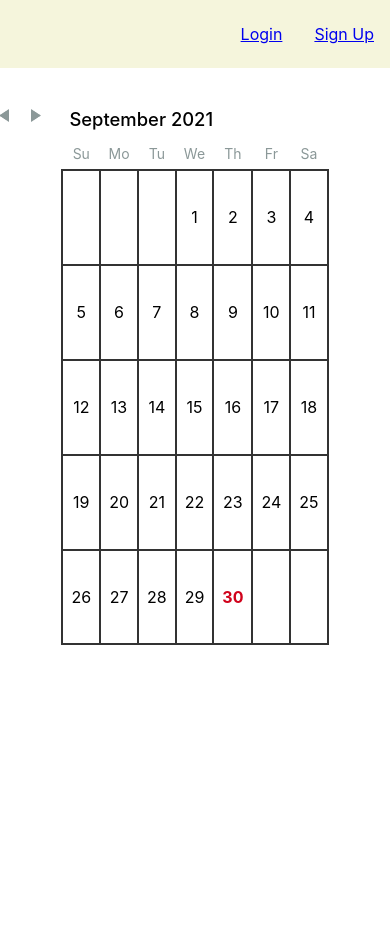
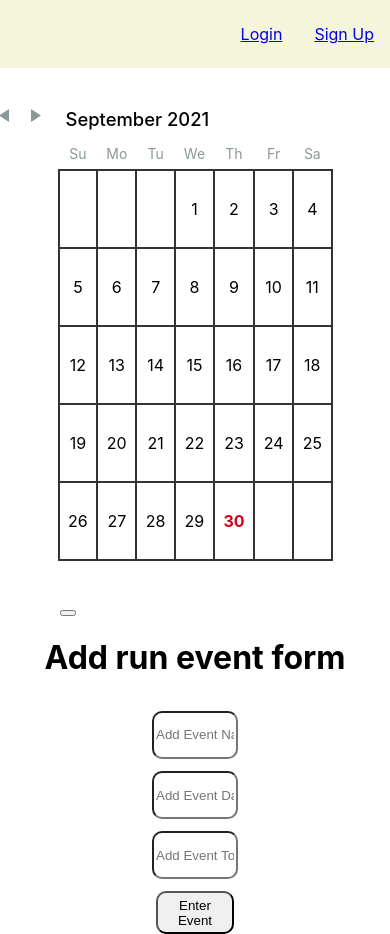
Before and after one commit to chadtarpey615/run-fit, a React (Create React App) app in the folder frontend/: page /calendar in a window 390 px wide. Both pictures are taken after a click on the element "10". Before the commit the page ends 844 px from the top, so only its background shows below. Built offline with nearby package versions, Linux system fonts and the light colour scheme.

Commit message:
added onClick for calendar to add run event

```diff
--- a/frontend/src/App.css
+++ b/frontend/src/App.css
@@ -173,6 +173,26 @@
   margin-right: 42rem;
 }
 
+.run-form {
+  display: flex;
+  flex-direction: column;
+  justify-content: center;
+  align-items: center;
+}
+
+.run-form input {
+  margin-top: 12px;
+  width: 20vw;
+  height: 5vh;
+  border-radius: 10px;
+}
+.run-form button {
+  margin-top: 12px;
+  width: 20vw;
+  height: 5vh;
+  border-radius: 10px;
+}
+
 @media only screen and (max-width: 1400px) {
   .DayPicker-NavButton--next {
     margin-right: 30rem;
@@ -204,6 +224,11 @@
 }
 
 @media only screen and (max-width: 900px) {
+  .DayPicker-Month {
+    height: 50vh;
+    width: 70vw;
+    margin: 20px 30px;
+  }
   .DayPicker-NavButton--next {
     margin-right: 20rem;
   }
--- a/frontend/src/screens/CalendarScreen.js
+++ b/frontend/src/screens/CalendarScreen.js
@@ -1,4 +1,4 @@
-import React from 'react'
+import React, { useState } from 'react'
 import DayPicker from 'react-day-picker';
 import 'react-day-picker/lib/style.css';
 import Tile from "../components/Tile"
@@ -6,16 +6,45 @@ import moment from 'moment'
 // import { useDispatch, useSelector } from "react-redux"
 
 const CalendarScreen = () => {
+
+    const [selectDay, setSelectDay] = useState(null)
+
+    const handleDay = (e) => {
+        setSelectDay(e)
+    }
+
     return (
         <>
-            {/* <h1 className="title">Run Fit Calendar</h1>
-            <div className="date">
-                {moment().format('MMMM ')}
-            </div>
-            <div className="blocks">
-                <Tile />
-            </div> */}
-            <DayPicker />
+
+            <DayPicker onDayClick={handleDay}
+
+            />
+            <button onClick={(e) => setSelectDay(null)}></button>
+            {selectDay ? (
+                <form className="run-form">
+                    <h1>Add run event form </h1>
+
+                    <div >
+                        <label htmlFor="name" > </label>
+                        <input type="text" placeholder="Add Event Name" />
+
+                    </div>
+                    <div >
+                        <label htmlFor="date" > </label>
+                        <input type="text" placeholder="Add Event Date" />
+
+                    </div>
+                    <div >
+                        <label htmlFor="length" > </label>
+                        <input type="text" placeholder="Add Event Total Distance" />
+
+                    </div>
+                    <div >
+                        <button>Enter Event</button>
+
+                    </div>
+                </form>
+            ) : <></>}
         </>
     )
 }
```
